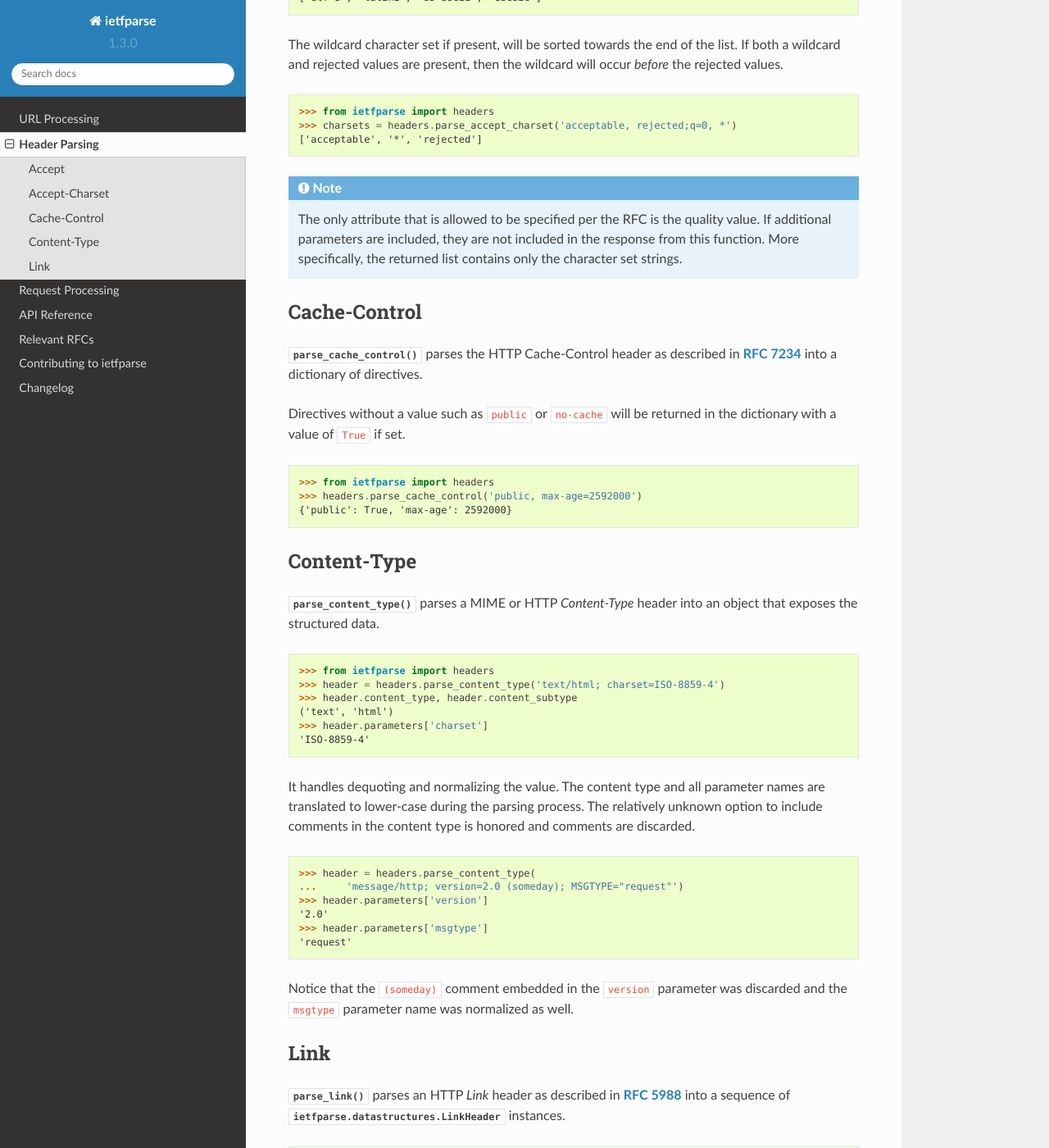
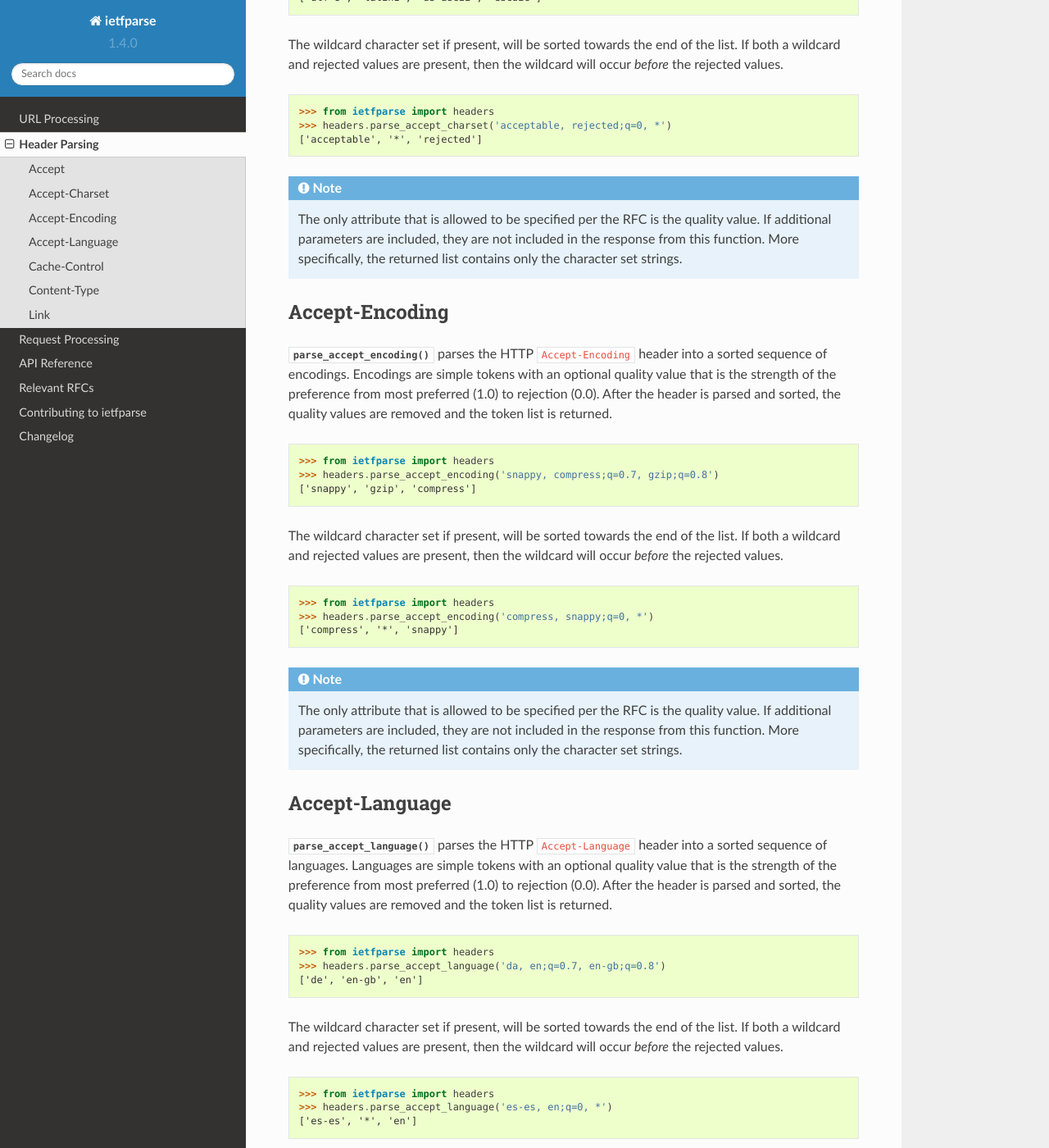
Before and after one commit to dave-shawley/ietfparse, a Sphinx documentation site: the page built from docs/header-parsing.rst, in a window 1280 px wide and 1400 px high, scrolled down 868 px. Shown: the whole window at 82% size. Built offline with Sphinx 7.4.7 and the Read the Docs theme 2.0.0, drawn with Linux system fonts in a browser that asks for light colours; cross-references to code outside the pages are shown as plain code.

Commit message:
Add Accept-Encoding and Accept-Language

```diff
--- a/AUTHORS.rst
+++ b/AUTHORS.rst
@@ -2,3 +2,4 @@ People that have contributed
 ============================
 
 - Dave Shawley <daveshawley@gmail.com>
+- Gavin M. Roy <gavinmroy@gmail.com>
--- a/docs/header-parsing.rst
+++ b/docs/header-parsing.rst
@@ -5,7 +5,7 @@ Header Parsing
 
 Accept
 ------
-:func:`parse_accept` parses the HTTP :mailheader:`Accept` header
+:func:`parse_accept` parses the HTTP :httpheader:`Accept` header
 into a sorted list of :class:`ietfparse.datastructures.ContentType` instances.
 The list is sorted according to the specified quality values. Elements with
 the same quality value are ordered with the *most-specific* value first.  The
@@ -27,7 +27,7 @@ implemented by :func:`~ietfparse.algorithms.select_content_type`.
 
 Accept-Charset
 --------------
-:func:`parse_accept_charset` parses the HTTP :mailheader:`Accept-Charset`
+:func:`parse_accept_charset` parses the HTTP :httpheader:`Accept-Charset`
 header into a sorted sequence of character set identifiers.  Character set
 identifiers are simple tokens with an optional quality value that is the
 strength of the preference from most preferred (1.0) to rejection (0.0).
@@ -44,8 +44,62 @@ list.  If both a wildcard and rejected values are present, then the wildcard
 will occur *before* the rejected values.
 
 >>> from ietfparse import headers
->>> charsets = headers.parse_accept_charset('acceptable, rejected;q=0, *')
+>>> headers.parse_accept_charset('acceptable, rejected;q=0, *')
 ['acceptable', '*', 'rejected']
+
+.. note::
+
+   The only attribute that is allowed to be specified per the RFC is the
+   quality value.  If additional parameters are included, they are not
+   included in the response from this function.  More specifically, the
+   returned list contains only the character set strings.
+
+Accept-Encoding
+---------------
+:func:`parse_accept_encoding` parses the HTTP :httpheader:`Accept-Encoding`
+header into a sorted sequence of encodings.  Encodings are simple tokens
+with an optional quality value that is the strength of the preference from
+most preferred (1.0) to rejection (0.0). After the header is parsed and sorted,
+the quality values are removed and the token list is returned.
+
+>>> from ietfparse import headers
+>>> headers.parse_accept_encoding('snappy, compress;q=0.7, gzip;q=0.8')
+['snappy', 'gzip', 'compress']
+
+The wildcard character set if present, will be sorted towards the end of the
+list.  If both a wildcard and rejected values are present, then the wildcard
+will occur *before* the rejected values.
+
+>>> from ietfparse import headers
+>>> headers.parse_accept_encoding('compress, snappy;q=0, *')
+['compress', '*', 'snappy']
+
+.. note::
+
+   The only attribute that is allowed to be specified per the RFC is the
+   quality value.  If additional parameters are included, they are not
+   included in the response from this function.  More specifically, the
+   returned list contains only the character set strings.
+
+Accept-Language
+---------------
+:func:`parse_accept_language` parses the HTTP :httpheader:`Accept-Language`
+header into a sorted sequence of languages.  Languages are simple tokens
+with an optional quality value that is the strength of the preference from
+most preferred (1.0) to rejection (0.0). After the header is parsed and sorted,
+the quality values are removed and the token list is returned.
+
+>>> from ietfparse import headers
+>>> headers.parse_accept_language('da, en;q=0.7, en-gb;q=0.8')
+['de', 'en-gb', 'en']
+
+The wildcard character set if present, will be sorted towards the end of the
+list.  If both a wildcard and rejected values are present, then the wildcard
+will occur *before* the rejected values.
+
+>>> from ietfparse import headers
+>>> headers.parse_accept_language('es-es, en;q=0, *')
+['es-es', '*', 'en']
 
 .. note::
 
--- a/ietfparse/__init__.py
+++ b/ietfparse/__init__.py
@@ -1,2 +1,2 @@
-version_info = (1, 3, 0)
+version_info = (1, 4, 0)
 __version__ = '.'.join(str(x) for x in version_info)
```
Also changed, not shown: docs/changelog.rst (+10 -0 lines), 2 other files.
